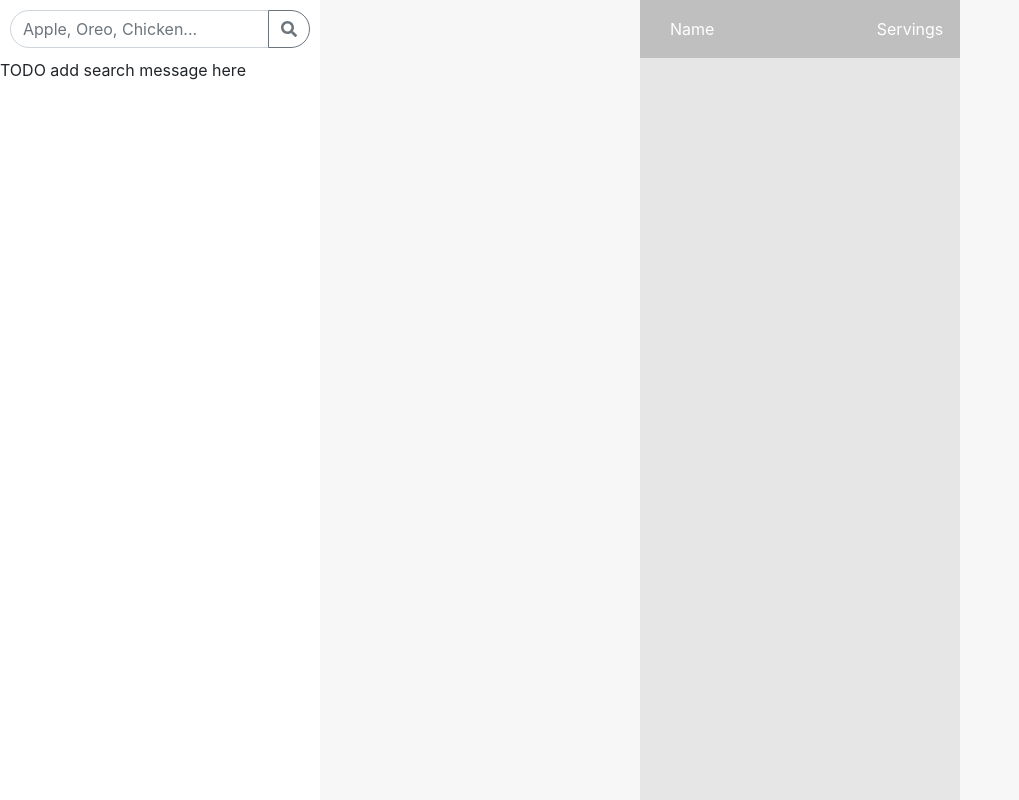
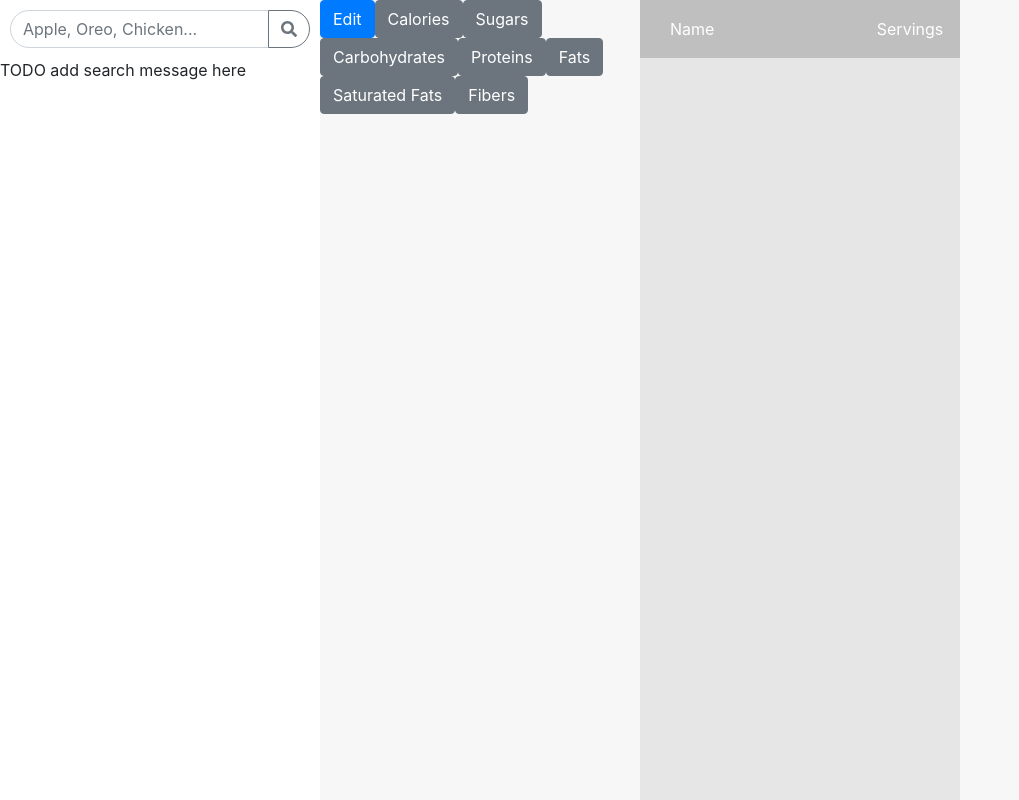
Before and after one commit to zacharypetersen1/calorie-stat, a React (Create React App) app: page / in a window 1280 px wide. Shown: the whole page, without its empty margins (0-1019 px from the left). Built offline with nearby package versions, Linux system fonts and the light colour scheme.

Commit message:
Add buttons to select display mode

```diff
--- a/src/actions/actions.js
+++ b/src/actions/actions.js
@@ -91,7 +91,7 @@ function finishLoadMore(query, results) {
 
 export function setDisplayMode(mode) {
   return {
-    types: types.SET_DISPLAY_MODE,
+    type: types.SET_DISPLAY_MODE,
     mode,
   };
 }
--- a/src/components/ButtonSection.js
+++ b/src/components/ButtonSection.js
@@ -1,8 +1,17 @@
-import React from 'react'
+import React from "react";
+import DisplayModeButton from "./DisplayModeButton";
 
 export default function ButtonSection() {
   return (
     <div className="button-section">
+      <DisplayModeButton nutrient={null} mode="Edit" />
+      <DisplayModeButton nutrient="calories" mode="Calories" />
+      <DisplayModeButton nutrient="sugar" mode="Sugars" />
+      <DisplayModeButton nutrient="carbohydrate" mode="Carbohydrates" />
+      <DisplayModeButton nutrient="protein" mode="Proteins" />
+      <DisplayModeButton nutrient="fat" mode="Fats" />
+      <DisplayModeButton nutrient="saturated_fat" mode="Saturated Fats" />
+      <DisplayModeButton nutrient="fiber" mode="Fibers" />
 
     </div>
   )
--- /dev/null
+++ b/src/components/DisplayModeButton.js
@@ -0,0 +1,16 @@
+import React from "react";
+import Button from "react-bootstrap/Button";
+import { setDisplayMode } from "../actions/actions";
+import { useSelector, useDispatch } from "react-redux";
+
+export default function DisplayModeButton(props) {
+  const curMode = useSelector((state) => state.cart.mode);
+  const dispatch = useDispatch();
+
+  return (
+    <Button
+      variant={ curMode === props.mode ? "primary" : "secondary" }
+      onClick={ (e) => dispatch(setDisplayMode(props.mode)) }
+    >{props.mode}</Button>
+  );
+}
--- a/src/reducers/cart.js
+++ b/src/reducers/cart.js
@@ -35,7 +35,7 @@ const servings = function(state = new Map(), action) {
   }
 }
 
-const mode = function(state = "none", action) {
+const mode = function(state = "Edit", action) {
   switch(action.type) {
     case types.SET_DISPLAY_MODE:
       return action.mode;
@@ -47,6 +47,7 @@ const mode = function(state = "none", action) {
 const cart = combineReducers({
     items,
     servings,
+    mode,
 });
 
 export default cart;
```
